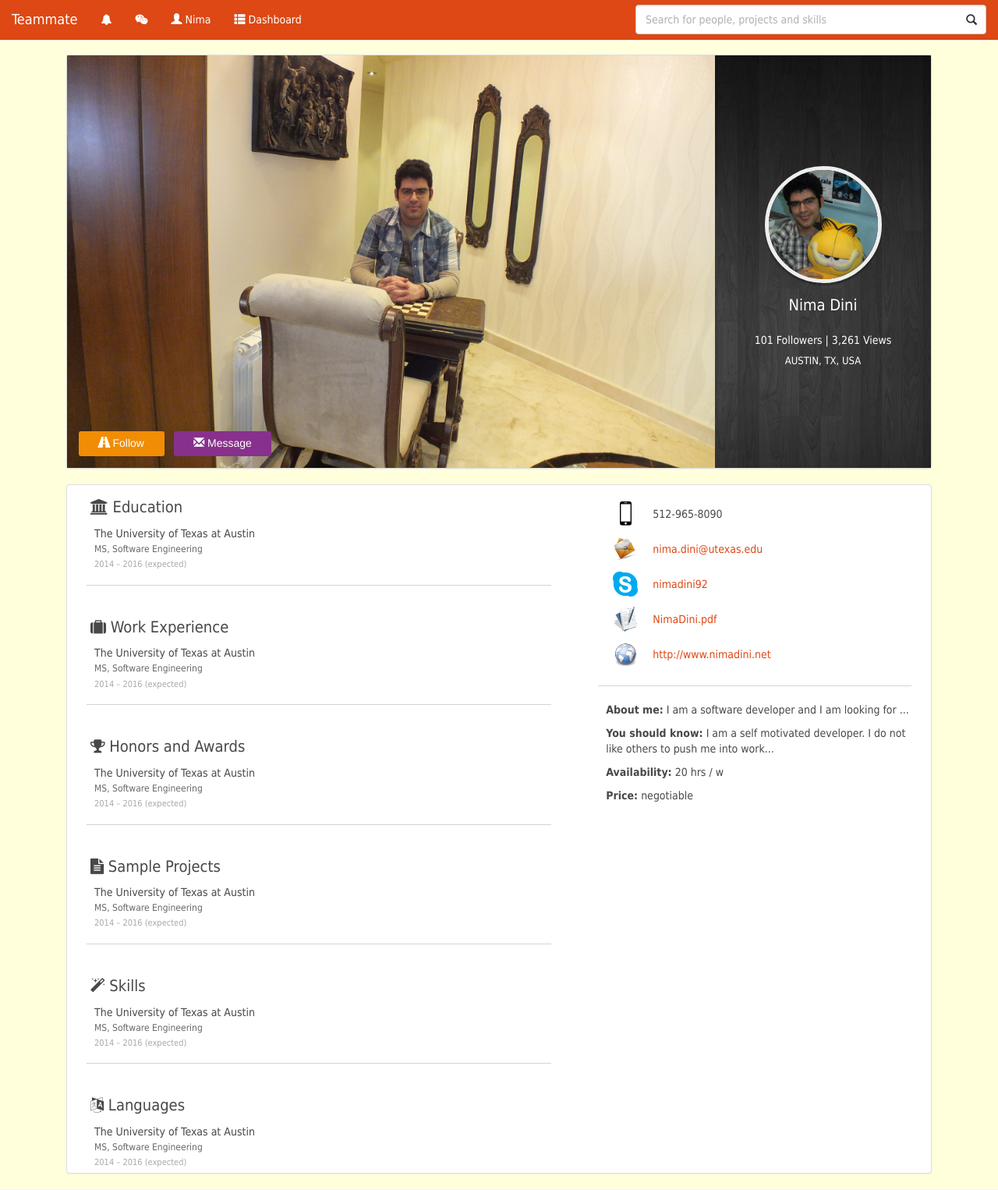
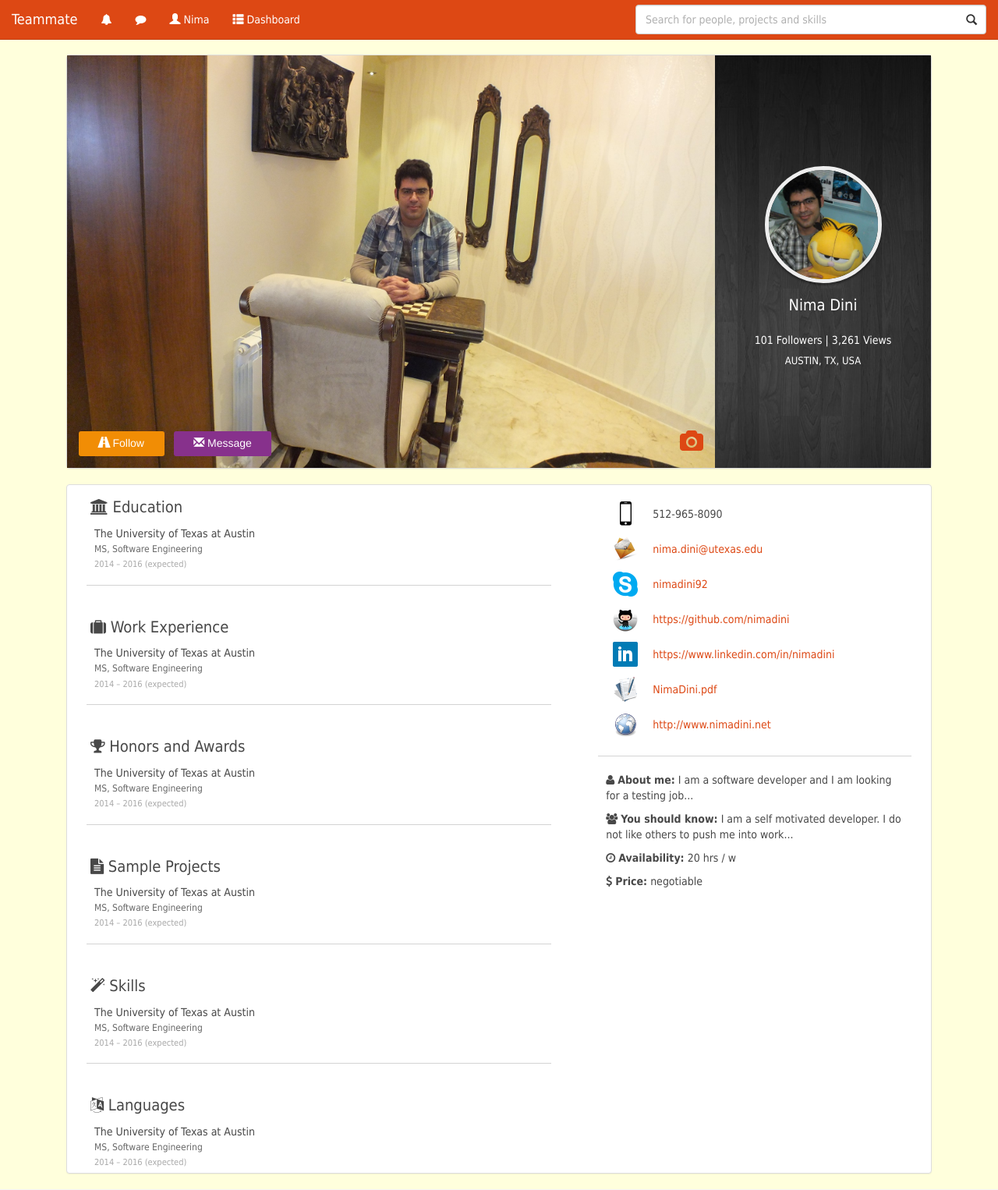
Before and after one commit to nimadini/Teammate, a Python web app: template templates/home.html in a window 1280 px wide. Shown: the top 1526 px of the page at 78% size. Run offline with Jinja, Linux system fonts and the light colour scheme; the template is opened without the code that fills it, so the values that code supplies are empty.

Commit message:
about modal added - linkedin and github links - fontawesome icons for personal stuff - UI modified a little

```diff
--- a/app.yaml
+++ b/app.yaml
@@ -11,6 +11,9 @@ handlers:
 - url: /
   script: main.app
 
+- url: /about
+  script: main.app
+
 - url: .*
   script: main.app
   login: required
--- a/assets/css/home.css
+++ b/assets/css/home.css
@@ -72,6 +72,20 @@
     width: 32px;
 }
 
+.github {
+    background: url('../images/github.png') no-repeat;
+    margin: auto;
+    height: 32px;
+    width: 32px;
+}
+
+.linked_in {
+    background: url('../images/linkedin.png') no-repeat;
+    margin: auto;
+    height: 32px;
+    width: 32px;
+}
+
 .home-content table tr {
     height: 45px;
 }
--- a/main.py
+++ b/main.py
@@ -2,6 +2,8 @@ __author__ = 'stanley'
 import webapp2
 from dashboard import Dashboard
 from home import Home
+from about import About
 
 app = webapp2.WSGIApplication([('/home', Home),
-                               ('/dashboard', Dashboard)], debug=True)
+                               ('/dashboard', Dashboard),
+                               ('/about', About)], debug=True)
--- a/templates/home.html
+++ b/templates/home.html
@@ -13,12 +13,13 @@
     <link href="../assets/css/buttons.css" rel="stylesheet">
     <link href="../assets/css/font-awesome.min.css" rel="stylesheet">
     <script src="../assets/js/jquery-2.1.1.min.js"></script>
+    <script src="../assets/js/bootstrap.min.js"></script>
     <script src="../assets/js/jquery-ui.min.js"></script>
     <script src="../assets/js/lightbox.min.js"></script>
     <script language="javascript" type="text/javascript">
         $(document).ready(function() {
             var winW = $(window).width() - 180;
-            var winH = $(window).height() - 180;
+            var winH = $(window).height() - 100;
             $("#dialog").append($("<iframe />").attr("src", "http://www.nimadini.net/NimaDini.pdf").css({
                 'width' : '100%',
                 'height' : winH - 80
@@ -30,10 +31,42 @@
                 resizable: true,
                 title: 'NimaDini.pdf'
             });
-            $( "#show_resume" ).click(function(e) {
+            function addUser() {}
+            var form, name = $( "#name" ),
+                    email = $( "#email" ),
+                    password = $( "#password" ),
+                    allFields = $( [] ).add( name ).add( email ).add( password );
+            var msg_dialog = $("#msg-dialog").dialog({
+                autoOpen: false,
+                height: 405,
+                width: 720,
+                modal: true,
+                buttons: {
+                    "Send": addUser,
+                    "Cancel": function() {
+                        msg_dialog.dialog( "close" );
+                    }
+                },
+                close: function() {
+                }
+            });
+
+            $("#show_resume").click(function(e) {
                 e.preventDefault();
-                $( "#dialog" ).dialog( "open" );
+                $("#dialog").dialog("open");
             });
+
+            $("#message_btn").click(function(e) {
+                e.preventDefault();
+                $("#msg-dialog").dialog("open");
+            });
+            $('.my_tooltip').tooltip({
+                track: true,
+                content: function () {
+                    return $(this).prop('title');
+                }
+            });
+            $('#about').load('about');
         });
     </script>
 </head>
@@ -49,14 +82,14 @@
                 <span class="icon-bar"></span>
                 <span class="icon-bar"></span>
             </button>
-            <a class="navbar-brand" href="/">Teammate</a>
+            <a class="navbar-brand" href="/dashboard">Teammate</a>
         </div>
 
         <!-- Collect the nav links, forms, and other content for toggling -->
         <div class="collapse navbar-collapse" id="bs-example-navbar-collapse-1">
             <ul class="nav navbar-nav">
                 <li><a href="#"><i class="fa fa-bell"></i></a></li>
-                <li><a href="#"><i class="fa fa-weixin"></i></a></li>
+                <li><a href="#"><i class="fa fa-comment"></i></a></li>
                 <li><a href="/home"><i class="glyphicon glyphicon-user"></i> Nima </a></li>
                 <li><a href="/dashboard"><i class="glyphicon glyphicon-th-list"></i> Dashboard</a></li>
             </ul>
@@ -85,8 +118,15 @@
                         >
                     <div style="margin: 15px;">
                         <a href="#" class="button button-rounded button-flat-highlight"><i class="glyphicon glyphicon-road"></i> Follow</a> &nbsp;
-                                <a href="#" class="button button-rounded button-flat-royal"><i class="glyphicon glyphicon-envelope"></i> Message</a>
+                        <a href="#" id="message_btn" class="button button-rounded button-flat-royal"><i class="glyphicon glyphicon-envelope"></i> Message</a>
+                        <div id="cover_upload_btn" style="float: right;">
+                            <a class="my_tooltip" style="cursor: pointer;"
+                               title="Change Cover Picture">
+                                <i class="fa fa-camera fa-2x"></i>
+                            </a>
                         </div>
+                    </div>
+
                 </div>
             </div>
             <div class="col-lg-3 col-md-3 col-sm-4 profile-label" style="margin: auto; height: 100%; vertical-align: middle;">
@@ -101,6 +141,7 @@
     </div>
 </div>
 <div id="dialog"></div>
+<div id="msg-dialog" title="Message"></div>
 <div class="row row-eq-height">
     <div class="col-lg-12 col-md-12 col-sm-12">
         <div class="panel panel-default">
@@ -230,6 +271,20 @@
                                         </td>
                                         <td><a href="callto:nimadini92">nimadini92</a></td>
                                     </tr>
+                                    <tr>
+                                        <td>
+                                            <div class="github">
+                                            </div>
+                                        </td>
+                                        <td><a href="https://github.com/nimadini" target="_blank">https://github.com/nimadini</a></td>
+                                    </tr>
+                                    <tr>
+                                        <td>
+                                            <div class="linked_in">
+                                            </div>
+                                        </td>
+                                        <td><a href="https://www.linkedin.com/in/nimadini" target="_blank">https://www.linkedin.com/in/nimadini</a></td>
+                                    </tr>
 
                                     <tr>
                                         <td>
@@ -249,20 +304,19 @@
                                 <hr>
                                 <p>
                                 <div class="home-content">
+                                    <div style="padding-right: 10px;">
                                         <p>
-                                                <strong>About me:</strong> I am a software developer and I am looking for ...
+                                            <i class="fa fa-user"></i> <strong>About me:</strong> I am a software developer and I am looking for a testing job...
                                         </p>
                                         <p>
-                                                <strong>You should know:</strong> I am a self motivated developer. I do not
+                                            <i class="fa fa-users"></i> <strong>You should know:</strong> I am a self motivated developer. I do not
                                             like others to push me into work...
                                         </p>
                                         <p>
-                                                <strong>Availability:</strong> 20 hrs / w
+                                            <i class="fa fa-clock-o"></i> <strong>Availability:</strong> 20 hrs / w
                                         </p>
                                         <p>
-                                                <strong>Price:</strong> negotiable
-                                            </p>
-                                        </div>
+                                            <i class="fa fa-usd"></i> <strong>Price:</strong> negotiable
                                         </p>
                                     </div>
                                 </div>
@@ -273,14 +327,12 @@
             </div>
         </div>
     </div>
-
-
-
+</div>
+</div>
 </div>
 <div id="about"></div>
 </div>
 <div class="push"></div>
-</div>
 <footer class="footer">
     <div class="container">
         <p>
```
Also changed, not shown: about.py (added, +10 -0 lines), assets/css/style.css (+32 -1 lines), templates/about.html (added, +63 -0 lines), templates/dashboard.html (+7 -5 lines), assets/images/app-engine-logo.png (added), assets/images/cancel.png (added), assets/images/github.png (added), assets/images/linkedin.png (added), assets/images/ui-bg_diagonals-thick_18_b81900_40x40.png (added), assets/images/ui-bg_diagonals-thick_20_666666_40x40.png (added). Lines whose indentation alone changed are shown as unchanged.
